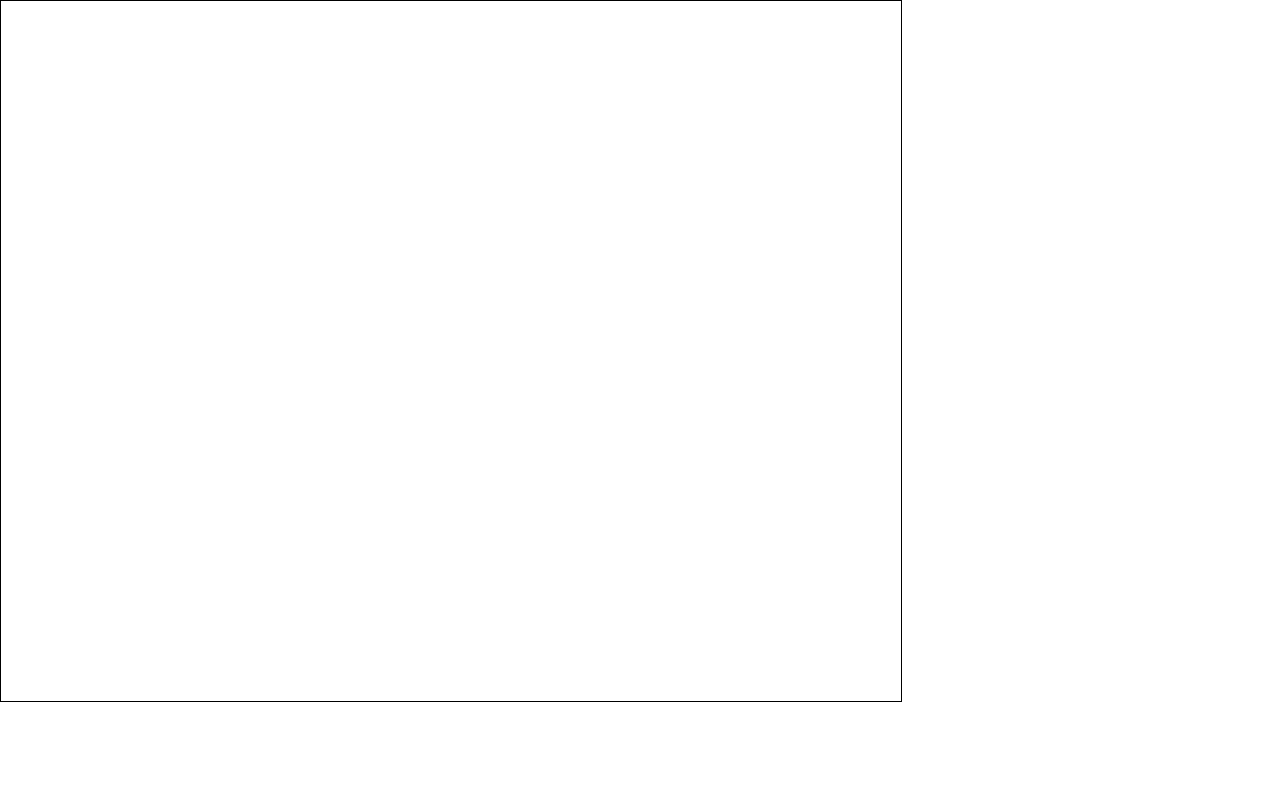
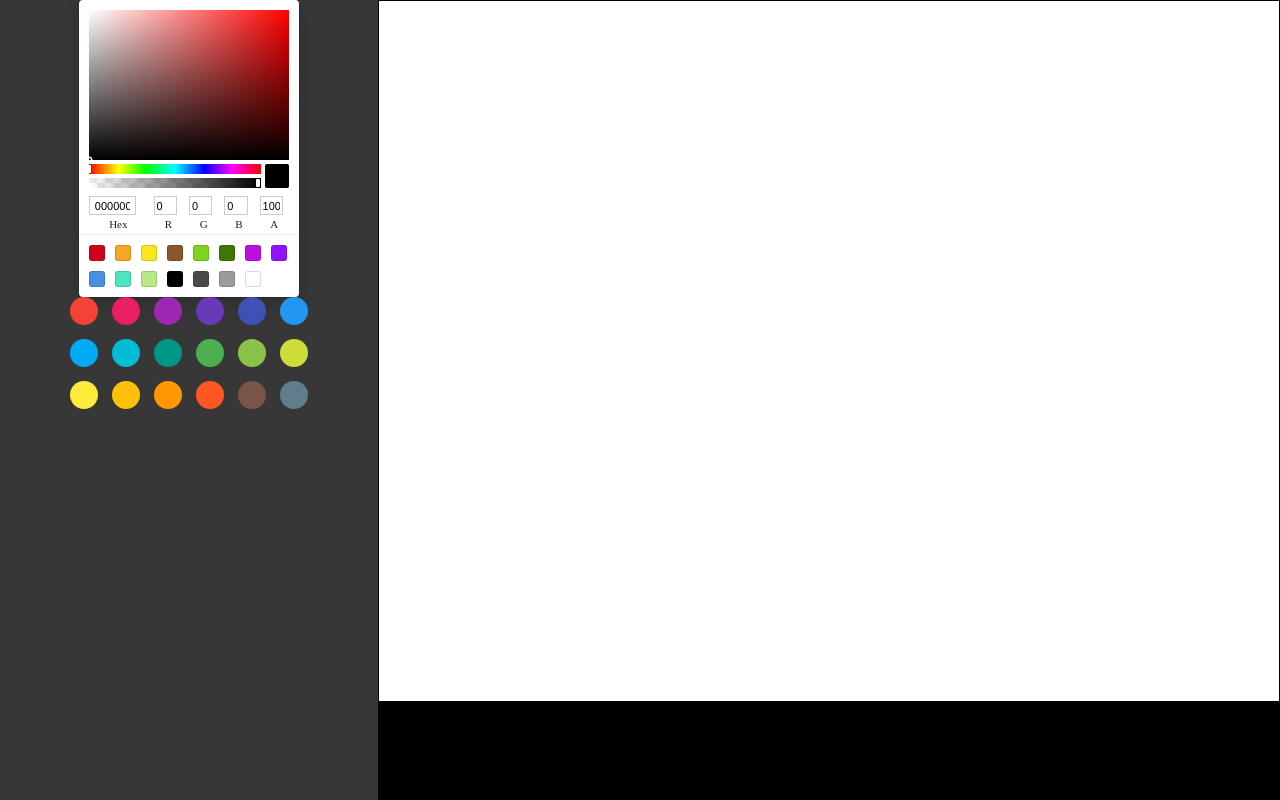
Before and after one commit to B-e-sa/web-paint, a React (Vite) app: page / in a window 1280 px wide. Built offline with nearby package versions, Linux system fonts and the light colour scheme.

Commit message:
add left bar and react color dependency

```diff
--- a/package.json
+++ b/package.json
@@ -10,11 +10,13 @@
   },
   "dependencies": {
     "react": "^18.2.0",
+    "react-color": "^2.19.3",
     "react-dom": "^18.2.0",
     "sass": "^1.56.1"
   },
   "devDependencies": {
     "@types/react": "^18.0.24",
+    "@types/react-color": "^3.0.6",
     "@types/react-dom": "^18.0.8",
     "@vitejs/plugin-react": "^2.2.0",
     "typescript": "^4.6.4",
--- a/src/App.tsx
+++ b/src/App.tsx
@@ -1,5 +1,6 @@
-import "./app.sass"
-import { useEffect, useState } from "react"
+import { useEffect, useState } from "react";
+import "./app.sass";
+import LeftBar from './components/leftBar/LeftBar';
 
 interface IPoint {
   x: number;
@@ -15,7 +16,7 @@ interface IPencil {
   isActive: boolean;
   isMoving: boolean;
   position: IPoint;
-  lastPosition: any;
+  lastPosition: null | IPoint
 }
 
 const App = () => {
@@ -27,7 +28,8 @@ const App = () => {
     lastPosition: null
   }
 
-  const [color, setColor] = useState<string>("#000000")
+  const [pencilColor, setPencilColor] = useState<string>("#000000")
+  const [pencilWidth, setPencilWidth] = useState<number>(1)
 
   useEffect(() => {
 
@@ -36,7 +38,8 @@ const App = () => {
 
     const drawLine = (line: ILine) => {
 
-      ctx.strokeStyle = "color"
+      ctx.strokeStyle = pencilColor
+      ctx.lineWidth = pencilWidth
       ctx.beginPath()
       ctx.moveTo(line.lastPosition.x, line.lastPosition.y)
       ctx.lineTo(line.position.x, line.position.y)
@@ -65,10 +68,12 @@ const App = () => {
 
     handleDraw()
 
-  }, [])
+  }, [pencilColor])
 
   return (
     <div className="App">
+      <LeftBar props={[pencilColor, setPencilColor]}/>
+      <div id="canvas-container">
         <canvas
           id="canvas"
           width={900}
@@ -76,11 +81,12 @@ const App = () => {
           onMouseDown={() => pencil.isActive = true}
           onMouseUp={() => pencil.isActive = false}
           onMouseMove={(e) => {
-          pencil.position.x = e.clientX
-          pencil.position.y = e.clientY
+            pencil.position.x = e.clientX - e.currentTarget.getBoundingClientRect().x
+            pencil.position.y = e.clientY - e.currentTarget.getBoundingClientRect().y
             pencil.isMoving = true
           }}
         />
+      </div>
     </div>
   )
 }
--- a/src/app.sass
+++ b/src/app.sass
@@ -1,2 +1,12 @@
-canvas
-    border: 1px solid black
+#canvas-container
+    width: 75%
+
+    canvas
+        border: 1px solid black
+        background-color: white
+
+.App
+    display: flex
+    background-color: black
+    width: 100vw
+    height: 100vh
--- /dev/null
+++ b/src/components/leftBar/LeftBar.tsx
@@ -0,0 +1,42 @@
+import './leftBar.sass';
+import { CirclePicker, SketchPicker } from 'react-color';
+
+const LeftBar = ({ props }: any) => {
+    const defaultColors = [
+        "black",
+        "gray",
+        "white",
+        "blue",
+        "green",
+        "limegreen",
+        "yellow",
+        "red",
+        "orange",
+        "brown"
+    ];
+
+    return (
+        <>
+            <div id='leftbar-container'>
+                <SketchPicker
+                    color={props[0]}
+                    onChange={e => props[1](e.hex)} />
+                <CirclePicker onChange={e => console.log(e.hex)} />
+                {/*
+                                <div id='colors-grid'>
+                    {defaultColors.map((item, index) => {
+                        return (
+                            <div
+                                className='color-chooser'
+                                style={{ backgroundColor: defaultColors[index] }}
+                            ></div>
+                        )
+                    })}
+                </div>
+                */}
+            </div>
+        </>
+    )
+}
+
+export default LeftBar
--- /dev/null
+++ b/src/components/leftBar/leftBar.sass
@@ -0,0 +1,21 @@
+#leftbar-container
+    display: flex
+    flex-direction: column
+    align-items: center
+    width: 45%
+    height: 100vh
+    background-color: #373737
+
+    #colors-grid
+        height: fit-content
+        display: grid
+        align-content: center
+        grid-template-columns: 50px 50px 50px
+        grid-template-rows: 50px 50px
+
+.color-chooser
+    width: 50px
+    height: 50px
+    outline: 1px solid gray
+
+    &:not(:nth-child(3n))
```
Also changed, not shown: src/index.sass (line endings or trailing spaces), 1 other file (tests, documents, lock files or other folders). Lines whose indentation alone changed are shown as unchanged.
